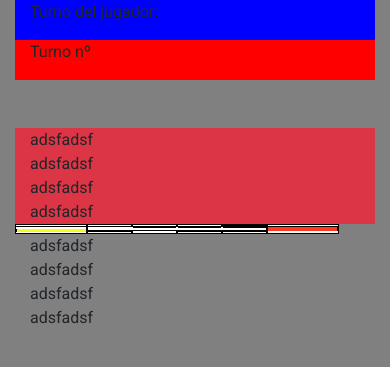
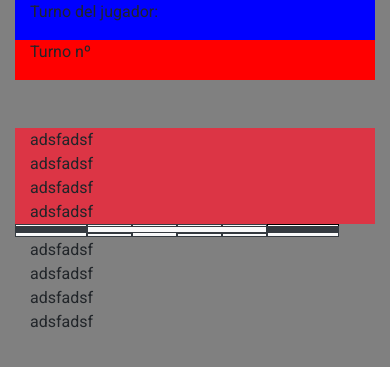
Before and after one commit to GilleanKosu/proyectoFCT, a Symfony app: template templates/tableBoots.html.twig in a window 390 px wide. Shown: the top 367 px of the page. Run offline with Twig, Linux system fonts and the light colour scheme; the template is opened without the code that fills it, so the values that code supplies are empty; some libraries are stand-ins or nearby versions.

Commit message:
El maldito tablero ya es minimamente responsive

```diff
--- a/public/stylesheets/css1.css
+++ b/public/stylesheets/css1.css
@@ -29,17 +29,14 @@
   background-color: white;
   border: 1px solid black;
 }
+.cosa2 {
+  border-top: 1px solid black;
+}
 .col-xl-4ths, .col-lg-4ths, .col-md-4ths, .col-sm-4ths {
   width: 20%;
 }
 .col-xl-1ths, .col-lg-1ths, .col-md-1ths,.col-sm-1ths {
   width: 12.5%;
-}
-.col-xl-8ths, .col-lg-8ths, .col-md-8ths, .col-sm-8ths {
-  width: 50%;
-}
-.col-xl-2ths, .col-lg-2ths, .col-md-2ths, .col-sm-2ths {
-  height: 25%;
 }
 .grupoAzul {
   background-color: #677db8;
@@ -53,6 +50,7 @@
 .grupoAmarillo{
   background-color: #f8fd0f;
   border-left: 1px solid black;
+  /* border-bottom: 1px solid black; */
 }
 .grupoRojo{
   background-color: #fc3b22;
--- a/templates/tableBoots.html.twig
+++ b/templates/tableBoots.html.twig
@@ -85,93 +85,64 @@
                 <div class="container col-xl-9 col-lg-9 col-md-10 col-sm-10">
 
                         <div class="row filaArriba">
-                                <div class="col-xl-4ths col-lg-4ths col-md-4ths col-sm-4ths cosa"></div>
+                                <div class="col-xl-4ths col-lg-4ths col-md-4ths col-sm-4ths border border-dark bg-light"></div>
 
-                                <div class="col-xl-1ths col-lg-1ths col-md-1ths col-sm-1ths cosa"></div>
+                                <div class="col-xl-1ths col-lg-1ths col-md-1ths col-sm-1ths border border-dark bg-light"></div>
 
-                                <div class="col-xl-1ths col-lg-1ths col-md-1ths col-sm-1ths cosa">
-                                        <div class="col-xl-12 col-lg-12 col-md-12 col-sm-12 h-75"></div>
-                                        <div class="col-xl-12 col-lg-12 col-md-12 col-sm-12 h-25 grupoAzul"></div>
+                                <div class="col-xl-1ths col-lg-1ths col-md-1ths col-sm-1ths border border-dark bg-light">
+                                        <div class="w-100 h-75"></div>
+                                        <div class="w-100 h-25 bg-primary border-top border-dark"></div>
                                 </div>
-                                <div class="col-xl-1ths col-lg-1ths col-md-1ths col-sm-1ths cosa">
-                                        <div class="col-xl-12 col-lg-12 col-md-12 col-sm-12 h-75"></div>
-                                        <div class="col-xl-12 col-lg-12 col-md-12 col-sm-12 h-25 grupoAzul"></div>
+                                <div class="col-xl-1ths col-lg-1ths col-md-1ths col-sm-1ths border border-dark bg-light">
+                                        <div class="w-100 h-75"></div>
+                                        <div class="w-100 h-25 bg-primary border-top border-dark"></div>
                                 </div>
-                                <div class="col-xl-1ths col-lg-1ths col-md-1ths col-sm-1ths cosa">
-                                        <div class="col-xl-12 col-lg-12 col-md-12 col-sm-12 h-75 cosa"></div>
-                                        <div class="col-xl-12 col-lg-12 col-md-12 col-sm-12 h-25 grupoAzul"></div>
+                                <div class="col-xl-1ths col-lg-1ths col-md-1ths col-sm-1ths border border-dark bg-light">
+                                        <div class="w-100 h-75"></div>
+                                        <div class="w-100 h-25 bg-primary border-top border-dark"></div>
                                 </div>
 
                                 <div class="col-xl-4ths col-lg-4ths col-md-4ths col-sm-4ths cosa"></div>
                         </div>
                         <div class="row filaCentral">
 
-                                <div class="col-xl-4ths col-lg-4ths col-md-4ths col-sm-4ths cosa column">
-                                        <div class="mx-auto col-xl-2ths col-lg-2ths col-md-2ths col-sm-2ths row"></div>
+                                <div class="col-xl-4ths col-lg-4ths col-md-4ths col-sm-4ths bg-light column">
 
-                                        <div class="mx-auto col-xl-2ths col-lg-2ths col-md-2ths col-sm-2ths row">
-                                                <div class="col-xl-9 col-lg-9 col-md-9 col-sm-9 h-100">
+                                        <div class="mx-auto h-25 row border border-dark bg-light"></div>
 
-                                                </div>
-                                                <div class="col-xl-3 col-lg-3 col-md-3 col-sm-3 h-100 grupoAmarillo">
-
-                                                </div>
+                                        <div class="mx-auto h-25 row border border-dark bg-light">
+                                                <div class="w-75 h-100"></div>
+                                                <div class="w-25 h-100 bg-warning border-left border-dark"></div>
                                         </div>
-                                        <div class="mx-auto col-xl-2ths col-lg-2ths col-md-2ths col-sm-2ths row">
-                                                        <div class="col-xl-9 col-lg-9 col-md-9 col-sm-9 h-100">
-
-                                                        </div>
-                                                        <div class="col-xl-3 col-lg-3 col-md-3 col-sm-3 h-100 grupoAmarillo">
-
-                                                        </div>
+                                        <div class="mx-auto h-25 row border border-dark bg-light">
+                                                <div class="w-75 h-100"></div>
+                                                <div class="w-25 h-100 bg-warning border-left border-dark"></div>
                                         </div>
-                                        <div class="mx-auto col-xl-2ths col-lg-2ths col-md-2ths col-sm-2ths row">
-                                                <div class="col-xl-9 col-lg-9 col-md-9 col-sm-9 h-100">
-
-                                                </div>
-                                                <div class="col-xl-3 col-lg-3 col-md-3 col-sm-3 h-100 grupoAmarillo">
-
-                                                </div>
+                                        <div class="mx-auto h-25 row border border-dark bg-light">
+                                                <div class="w-75 h-100"></div>
+                                                <div class="w-25 h-100 bg-warning border-left border-dark"></div>
                                         </div>
                                 </div>
 
-                                <div class="col-xl-8ths col-lg-8ths col-md-8ths col-sm-8ths cosa"></div>
+                                <div class="w-50 border border-dark bg-light"></div>
 
-                                <div class="col-xl-4ths col-lg-4ths col-md-4ths col-sm-4ths cosa column">
-                                        <div class="mx-auto col-xl-2ths col-lg-2ths col-md-2ths col-sm-2ths row">
-                                                <div class="col-xl-3 col-lg-3 col-md-3 col-sm-3 h-100 grupoRojo">
+                                <div class="col-xl-4ths col-lg-4ths col-md-4ths col-sm-4ths bg-light column">
 
-                                                </div>
-                                                <div class="col-xl-9 col-lg-9 col-md-9 col-sm-9 h-100 ">
-
-                                                </div>
+                                        <div class="mx-auto h-25 row border border-dark bg-light">
+                                                <div class="w-25 h-100 border-right border-dark bg-danger"></div>
+                                                <div class="w-75 h-100"></div>
                                         </div>
-                                        <div class="mx-auto col-xl-2ths col-lg-2ths col-md-2ths col-sm-2ths row">
-                                                <div class="col-xl-3 col-lg-3 col-md-3 col-sm-3 h-100 grupoRojo">
-
-                                                </div>
-                                                <div class="col-xl-9 col-lg-9 col-md-9 col-sm-9 h-100">
-
-                                                </div>
-
+                                        <div class="mx-auto h-25 row border border-dark bg-light">
+                                                <div class="w-25 h-100 border-right border-dark bg-danger"></div>
+                                                <div class="w-75 h-100"></div>
                                         </div>
-                                        <div class="mx-auto col-xl-2ths col-lg-2ths col-md-2ths col-sm-2ths row">
-                                                <div class="col-xl-3 col-lg-3 col-md-3 col-sm-3 h-100 grupoRojo">
-
-                                                </div>
-                                                <div class="col-xl-9 col-lg-9 col-md-9 col-sm-9 h-100">
-
-                                                </div>
-
+                                        <div class="mx-auto h-25 row border border-dark bg-light">
+                                                <div class="w-25 h-100 border-right border-dark bg-danger"></div>
+                                                <div class="w-75 h-100"></div>
                                         </div>
-                                        <div class="mx-auto col-xl-2ths col-lg-2ths col-md-2ths col-sm-2ths row">
-                                                <div class="col-xl-3 col-lg-3 col-md-3 col-sm-3 h-100 grupoRojo">
-
-                                                </div>
-                                                <div class="col-xl-9 col-lg-9 col-md-9 col-sm-9 h-100">
-
-                                                </div>
-
+                                        <div class="mx-auto h-25 row border border-dark bg-light">
+                                                <div class="w-25 h-100 border-right border-dark bg-danger"></div>
+                                                <div class="w-75 h-100"></div>
                                         </div>
                                 </div>
 
@@ -179,26 +150,26 @@
                         </div>
                         <div class="row filaAbajo">
 
-                                        <div class="col-xl-4ths col-lg-4ths col-md-4ths col-sm-4ths cosa"></div>
+                                        <div class="col-xl-4ths col-lg-4ths col-md-4ths col-sm-4ths border border-dark bg-light"></div>
 
-                                        <div class="col-xl-1ths col-lg-1ths col-md-1ths col-sm-1ths colum cosa">
-                                                <div class="col-xl-12 col-lg-12 col-md-12 col-sm-12 h-25 grupoVerde"></div>
-                                                <div class="col-xl-12 col-lg-12 col-md-12 col-sm-12 h-75"></div>
+                                        <div class="col-xl-1ths col-lg-1ths col-md-1ths col-sm-1ths colum border border-dark bg-light">
+                                                <div class="w-100 h-25 bg-success border-bottom border-dark"></div>
+                                                <div class="w-100 h-75"></div>
                                         </div>
 
-                                        <div class="col-xl-1ths col-lg-1ths col-md-1ths col-sm-1ths colum cosa"></div>
+                                        <div class="col-xl-1ths col-lg-1ths col-md-1ths col-sm-1ths colum border border-dark bg-light"></div>
 
-                                        <div class="col-xl-1ths col-lg-1ths col-md-1ths col-sm-1ths colum cosa">
-                                                <div class="col-xl-12 col-lg-12 col-md-12 col-sm-12 h-25 grupoVerde"></div>
-                                                <div class="col-xl-12 col-lg-12 col-md-12 col-sm-12 h-75"></div>
+                                        <div class="col-xl-1ths col-lg-1ths col-md-1ths col-sm-1ths colum border border-dark bg-light">
+                                                <div class="w-100 h-25 bg-success border-bottom border-dark"></div>
+                                                <div class="w-100 h-75"></div>
                                         </div>
 
-                                        <div class="col-xl-1ths col-lg-1ths col-md-1ths col-sm-1ths colum cosa">
-                                                <div class="col-xl-12 col-lg-12 col-md-12 col-sm-12 h-25 grupoVerde"></div>
-                                                <div class="col-xl-12 col-lg-12 col-md-12 col-sm-12 h-75"></div>
+                                        <div class="col-xl-1ths col-lg-1ths col-md-1ths col-sm-1ths colum border border-dark bg-light">
+                                                <div class="w-100 h-25 bg-success border-bottom border-dark"></div>
+                                                <div class="w-100 h-75"></div>
                                         </div>
 
-                                        <div class="col-xl-4ths col-lg-4ths col-md-4ths col-sm-4ths cosa"></div>
+                                        <div class="col-xl-4ths col-lg-4ths col-md-4ths col-sm-4ths border border-dark bg-light"></div>
                                 </div>
 
                         </div>
```
